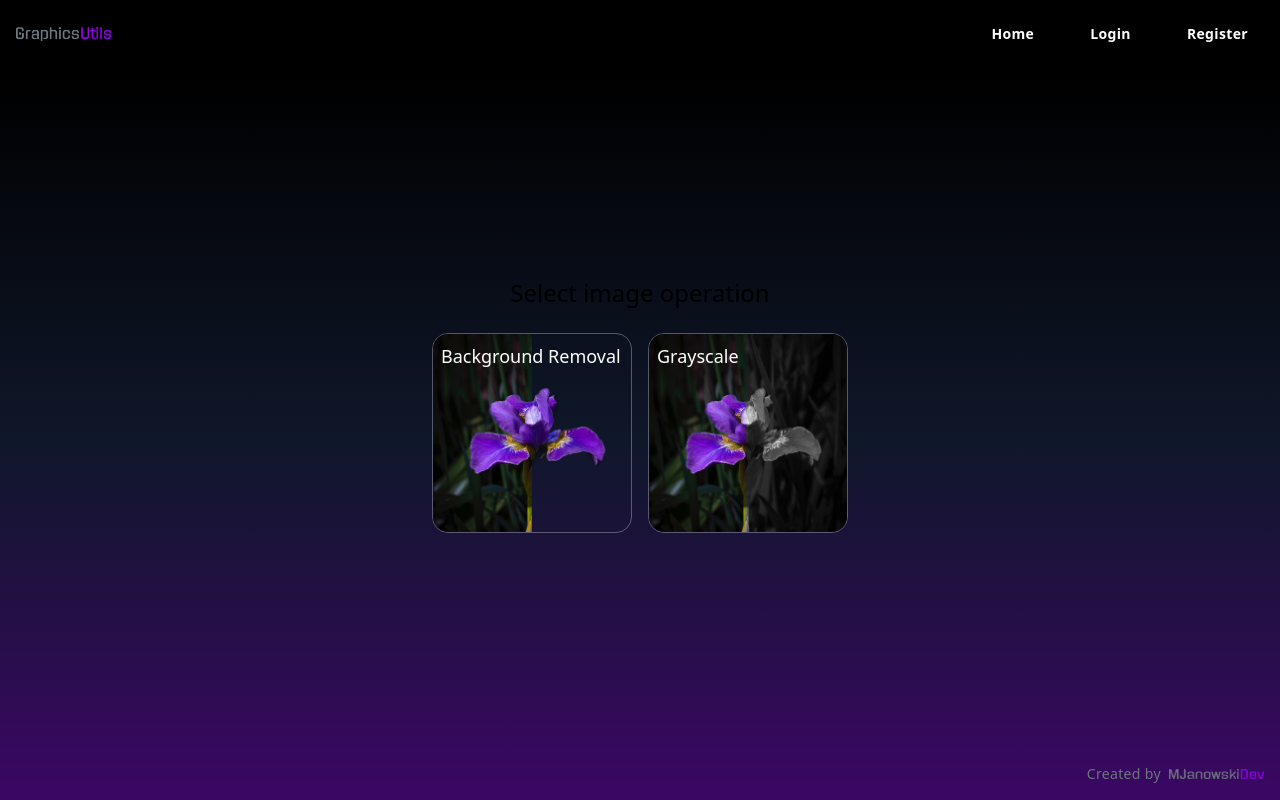
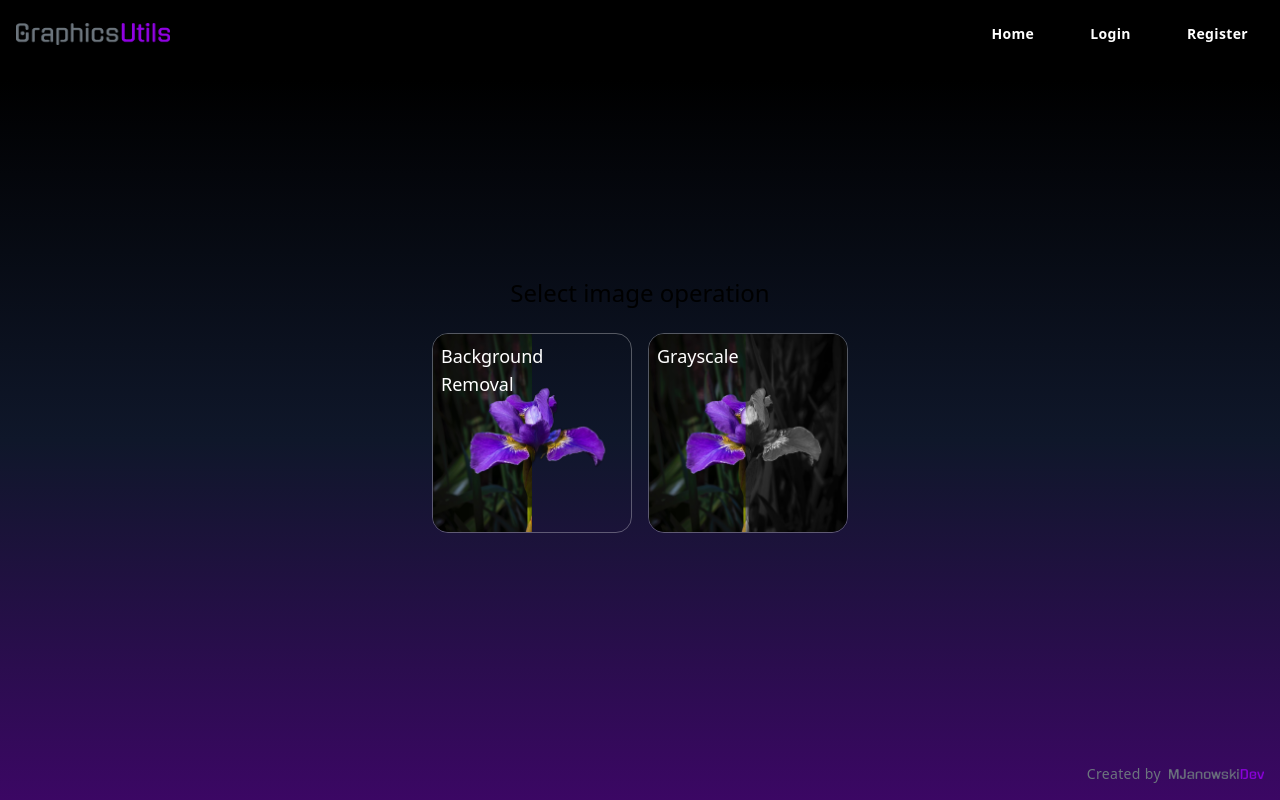
Before and after one commit to MJanowskiDev/graphics-utils, a Next.js app in the folder frontend/graphics-utils/: page /dashboard in a window 1280 px wide. Built offline with nearby package versions, Linux system fonts and the light colour scheme; no server answers.

Commit message:
fe: added demo gif

```diff
--- a/frontend/graphics-utils/src/app/page.tsx
+++ b/frontend/graphics-utils/src/app/page.tsx
@@ -1,13 +1,13 @@
 import Image from 'next/image';
 
-import logo from '../../public/images/graphics_utils.png';
+import logo from '../../public/images/graphics-utils-demo.gif';
 
 export default function Home() {
   return (
     <section className="flex flex-grow  justify-center items-center">
       <div className="flex  sm:gap-12 gap-10 flex-wrap px-4 items-center justify-center ">
-        <div className="w-[320px]">
-          <Image src={logo} width={320} height={47} alt="Graphics Utils Logo" />
+        <div className="overflow-hidden rounded-2xl border border-white border-opacity-30">
+          <Image src={logo} width={200} alt="Graphics Utils demo" />
         </div>
         <div className="sm:text-left text-center">
           <h1 className="text-2xl max-w-lg font-bold sm:mb-6 mb-10 text-white tracking-tight">Image processing tools</h1>
--- a/frontend/graphics-utils/src/features/image-processing/components/dashboard/operation-button.tsx
+++ b/frontend/graphics-utils/src/features/image-processing/components/dashboard/operation-button.tsx
@@ -16,7 +16,7 @@ export const OperationButton = ({ href, name, image }: OperationButtonProps) =>
           justify-start items-start inline-flex hover:shadow-lg hover:border-opacity-60 transition-all ease-in-out duration-300"
       >
         <Image src={image} alt={name} layout="fill" objectFit="cover" />
-        <div className="absolute flex items-center justify-center mt-2 ml-2">
+        <div className="absolute flex mt-2 ml-2 w-[100px]">
           <p className="text-lg">{name}</p>
         </div>
       </div>
--- a/frontend/graphics-utils/src/shared/ui/navbar/nav.tsx
+++ b/frontend/graphics-utils/src/shared/ui/navbar/nav.tsx
@@ -20,7 +20,7 @@ export const Nav = ({ isLoading, isLoggedIn, logout }: NavbarProps) => {
       md:gap-y-0 md:gap-x-6 p-4 justify-between items-center text-[#6c757dff] tracking-wide text-sm"
     >
       <Link href="/">
-        <Image src={logo} width={95} height={6} alt="Graphics utils logo" />
+        <Image src={logo} width={154} height={23} alt="Graphics utils logo" />
       </Link>
 
       <div>
```
Also changed, not shown: 1 other file (tests, documents, lock files or other folders).
